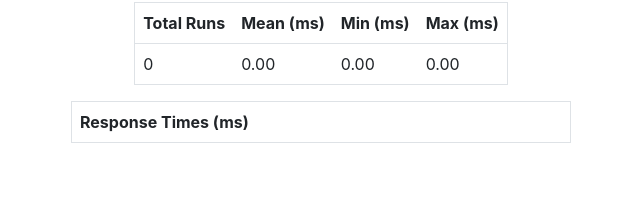
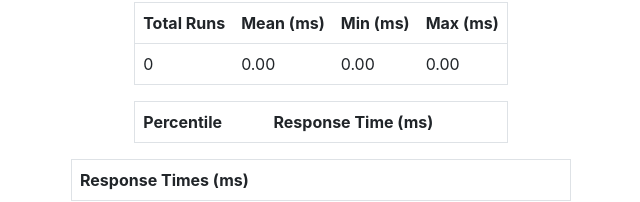
Before and after one commit to hachibu/website-request-stopwatch, a React (Create React App) app: page / in a window 1280 px wide. Shown: the part 340-542 px from the top of the page, without its empty margins (319-959 px from the left). Built offline with nearby package versions, Linux system fonts and the light colour scheme.

Commit message:
Render percentiles

```diff
--- a/src/App.tsx
+++ b/src/App.tsx
@@ -139,6 +139,26 @@ function App() {
             </tr>
           </tbody>
         </table>
+        <table className="table border">
+          <thead>
+            <tr>
+              <th>Percentile</th>
+              <th>Response Time (ms)</th>
+            </tr>
+          </thead>
+          <tbody>
+            {Object.entries(stats?.quantiles).map(([k, v], i) => (
+              <tr key={i}>
+                <td>
+                  {k}
+                </td>
+                <td>
+                  {v.toFixed(PRECISION)}
+                </td>
+              </tr>
+            ))}
+          </tbody>
+        </table>
       </div>
       <table className="table table-striped border">
         <thead>
```
